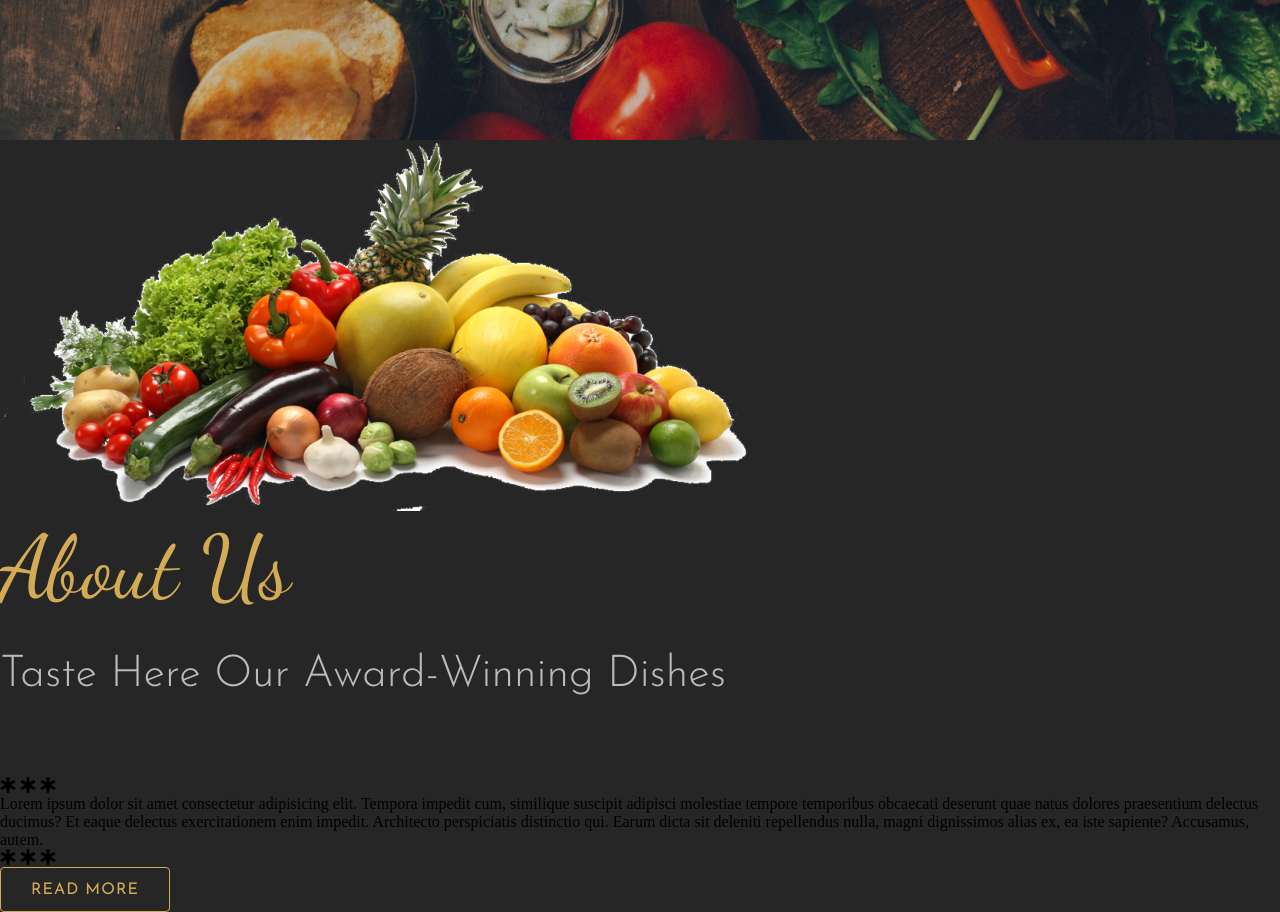
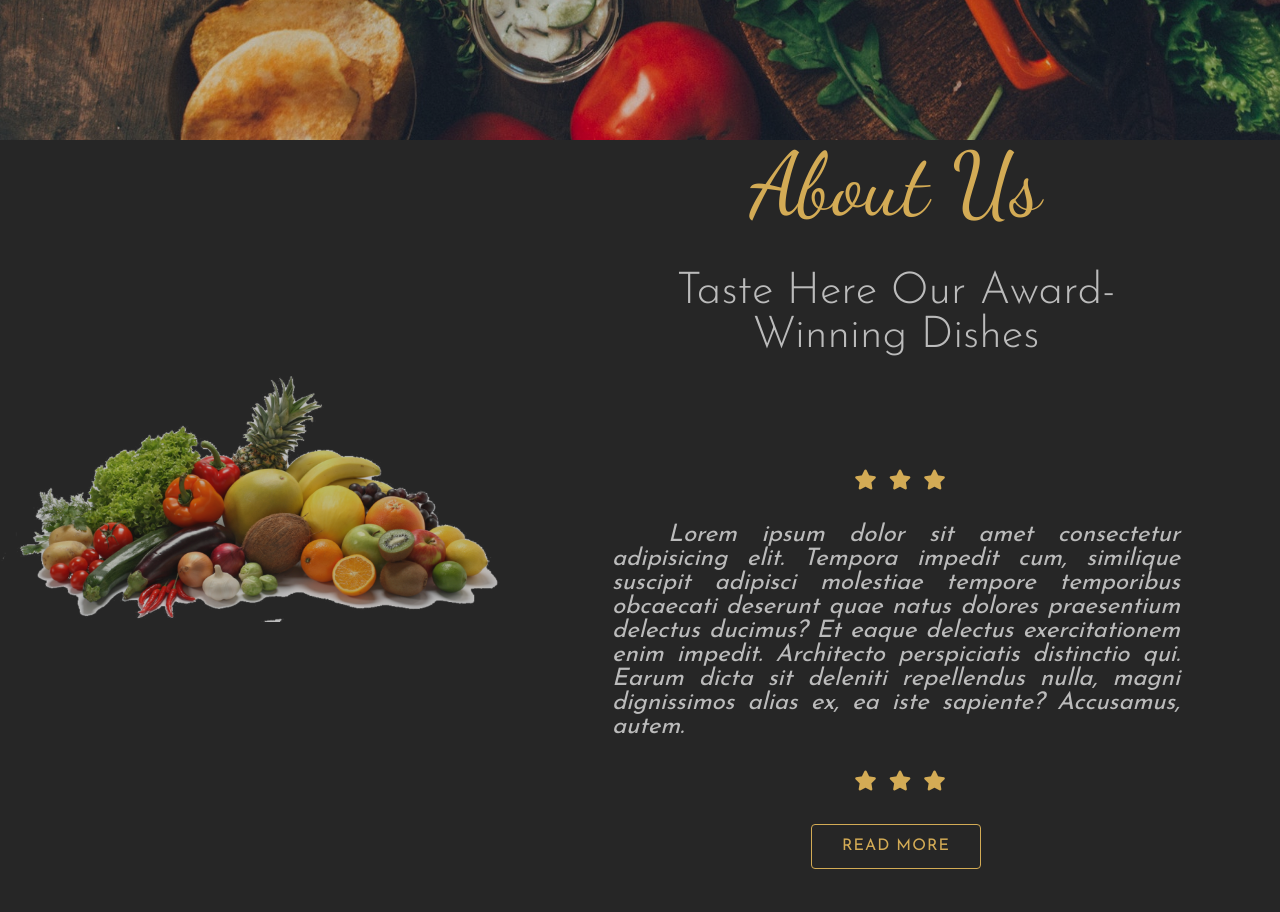
Before and after one commit to msram1002/SAAS-course, a website: page Project-1-SAAS/index.html in a window 1280 px wide. Shown: the part 660-1572 px from the top of the page. After the commit the page ends 1529 px from the top, so only its background shows below. Drawn offline with nearby package versions, Linux system fonts and the light colour scheme.

Commit message:
styling the about us section

```diff
--- a/Project-1-SAAS/index.html
+++ b/Project-1-SAAS/index.html
@@ -30,21 +30,21 @@
     <!-- About Us  -->
     <section class="about-us">
         <div class="about-us-left">
-            <img src="images/about-us-img.png" alt="">
+            <img src="images/about-us-img.png" alt="About Us">
         </div>
         <div class="about-us-right">
             <h1 class="main-heading">About Us</h1>
             <h3 class="sub-heading">Taste Here Our Award-Winning Dishes</h3>
             <div class="stars">
-                <i class="fas fa-star-of-life star"></i>
-                <i class="fas fa-star-of-life star"></i>
-                <i class="fas fa-star-of-life star"></i>
+                <i class="fa-solid fa-star star"></i>
+                <i class="fa-solid fa-star star"></i>
+                <i class="fa-solid fa-star star"></i>
             </div>
             <p class="description">Lorem ipsum dolor sit amet consectetur adipisicing elit. Tempora impedit cum, similique suscipit adipisci molestiae tempore temporibus obcaecati deserunt quae natus dolores praesentium delectus ducimus? Et eaque delectus exercitationem enim impedit. Architecto perspiciatis distinctio qui. Earum dicta sit deleniti repellendus nulla, magni dignissimos alias ex, ea iste sapiente? Accusamus, autem.</p>
             <div class="stars">
-                <i class="fas fa-star-of-life star"></i>
-                <i class="fas fa-star-of-life star"></i>
-                <i class="fas fa-star-of-life star"></i>
+                <i class="fa-solid fa-star star"></i>
+                <i class="fa-solid fa-star star"></i>
+                <i class="fa-solid fa-star star"></i>
             </div>
             <button type="button" class="main-btn">Read More</button>
         </div>
--- a/Project-1-SAAS/scss/_base.scss
+++ b/Project-1-SAAS/scss/_base.scss
@@ -6,7 +6,6 @@ $color-secondary: #bbb;
 $font-dancingScript: 'Dancing Script', cursive;
 $font-josefinSans: 'Josefin Sans', sans-serif;
 $font-nunito: 'Nunito', sans-serif;
-
 
 @mixin flexLayout {
   display: flex;
--- a/Project-1-SAAS/scss/_layout.scss
+++ b/Project-1-SAAS/scss/_layout.scss
@@ -16,3 +16,54 @@
     text-align: center;
   }
 }
+
+.about-us {
+  height: 90vh;
+  display: flex;
+  align-items: center;
+
+  &-left {
+    width: 40%;
+    position: relative;
+    // left: -200px;
+
+    img {
+      width: 100%;
+      opacity: 0.7;
+    }
+  }
+
+  &-right {
+    width: 60%;
+    display: flex;
+    flex-direction: column;
+    align-items: center;
+    padding: 0 100px;
+
+    .sub-heading {
+      text-align: center;
+    }
+
+    .stars {
+      margin: 2rem 0;
+
+      .star {
+        color: $color-primary;
+        font-size: 1.25rem;
+        margin-left: 0.5rem;
+      }
+    }
+
+    .description {
+      font-size: 1.5rem;
+      font-family: $font-josefinSans;
+      font-style: italic;
+      color: $color-secondary;
+      text-align: justify;
+
+      &::first-letter {
+        padding-left: 3.5rem;
+      }
+    }
+  }
+}
```
Also changed, not shown: Project-1-SAAS/css/main.css.
